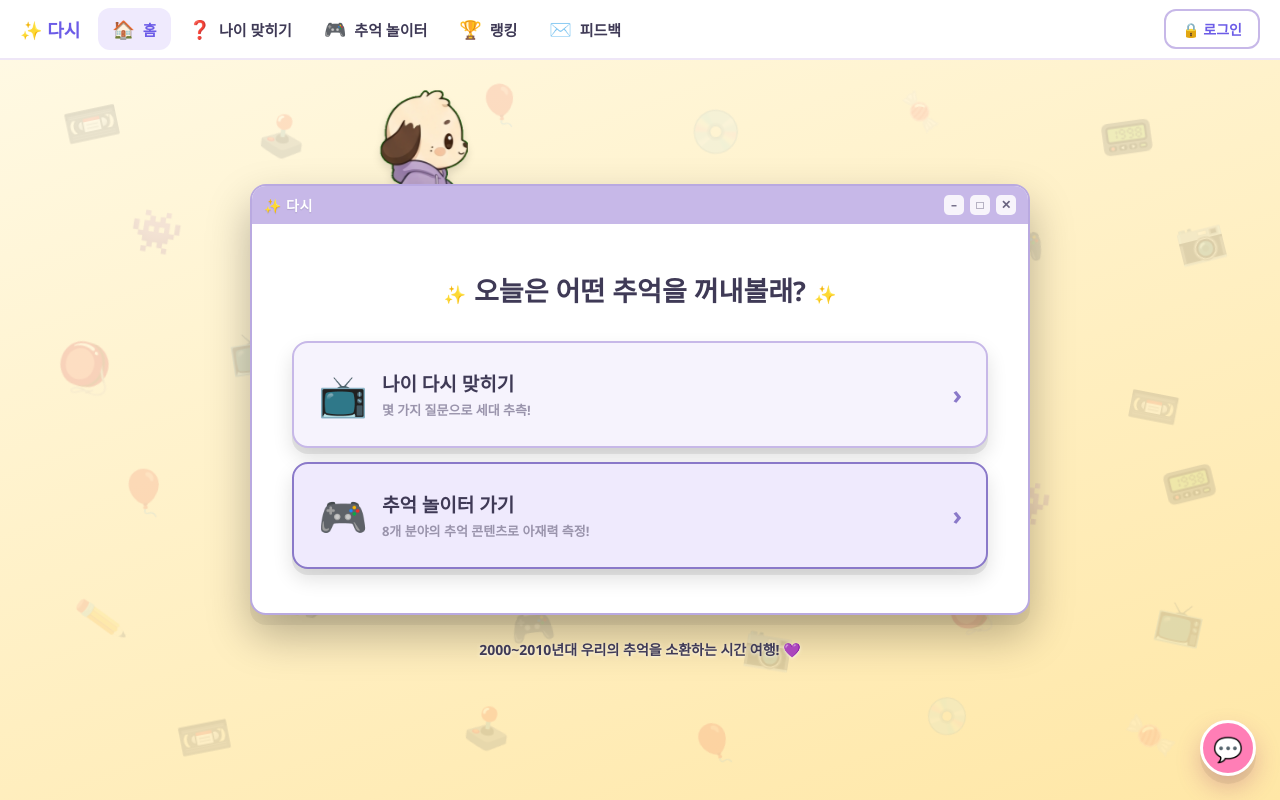
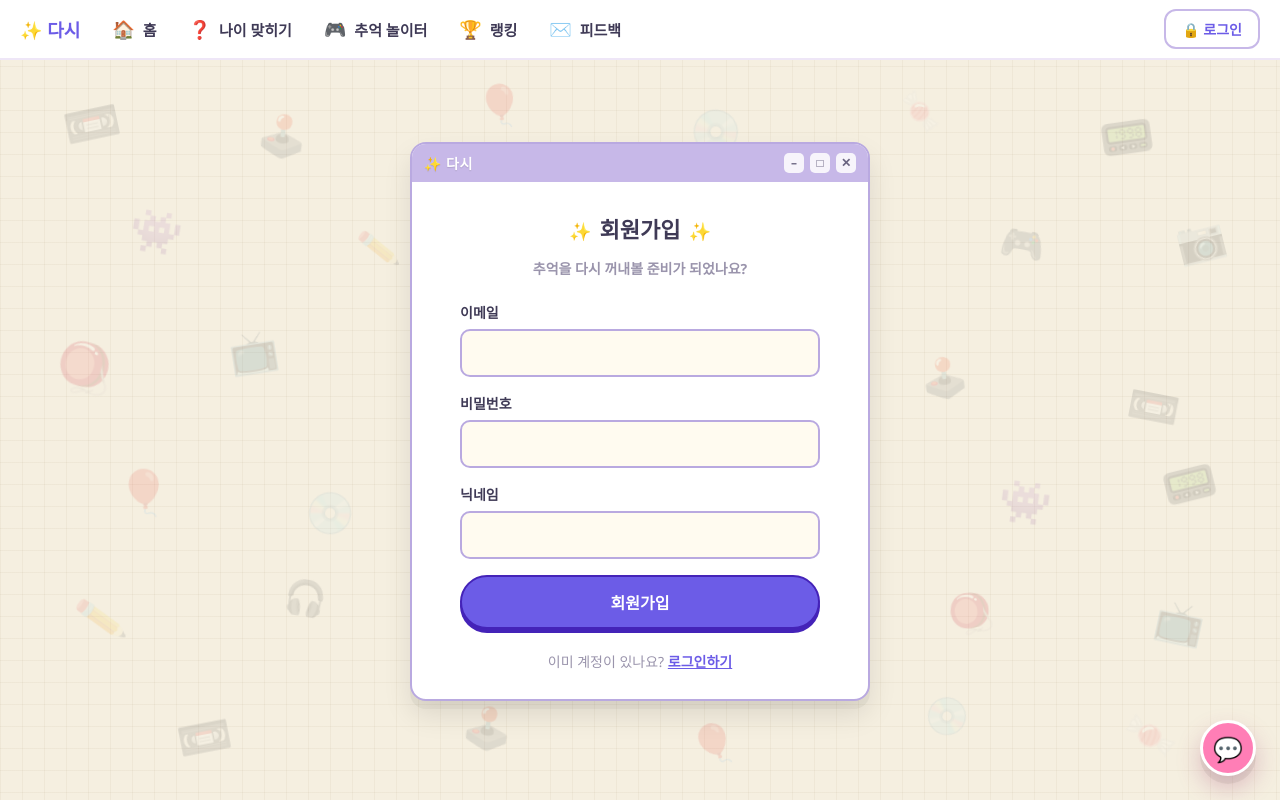
Before and after one commit to MiriKim79/DASI, a React (Vite) app in the folder frontend/: page /signup in a window 1280 px wide. Before the commit this address led to /. Built offline with nearby package versions, Linux system fonts and the light colour scheme; no server answers; a web font is replaced by a local one.

Commit message:
Feat: 회원가입 화면 및 입력 검증 구현 (#38)

```diff
--- a/frontend/src/App.jsx
+++ b/frontend/src/App.jsx
@@ -7,6 +7,7 @@ import PlaceholderPage from "./pages/PlaceholderPage.jsx";
 import AgeTestStartPage from "./pages/AgeTest/StartPage.jsx";
 import AgeTestQuizPage from "./pages/AgeTest/QuizPage.jsx";
 import AgeTestResultPage from "./pages/AgeTest/ResultPage.jsx";
+import SignupPage from "./pages/Auth/SignupPage.jsx";
 import ChatbotFab from "./components/Chatbot/ChatbotFab.jsx";
 
 // 전체 앱 라우팅. 공통 Layout(사이드바+상단바) 아래에 각 화면이 들어간다.
@@ -40,6 +41,7 @@ export default function App() {
             path="/login"
             element={<PlaceholderPage title="로그인" note="회원/로그인 담당 팀원이 구현할 화면이에요. 🔒" />}
           />
+          <Route path="/signup" element={<SignupPage />} />
         </Route>
         <Route path="*" element={<Navigate to="/" replace />} />
       </Routes>
--- /dev/null
+++ b/frontend/src/pages/Auth/SignupPage.css
@@ -0,0 +1,118 @@
+.signup-page {
+  min-height: calc(100vh - 60px);
+  display: flex;
+  align-items: center;
+  justify-content: center;
+}
+
+.signup-page .retro-window {
+  width: 100%;
+  max-width: 460px;
+}
+
+.signup-page__content {
+  max-width: 360px;
+  margin: 0 auto;
+}
+
+.signup-page__intro {
+  margin: -10px 0 24px;
+  text-align: center;
+  color: var(--muted);
+  font-size: 14px;
+  font-weight: 600;
+}
+
+.signup-form {
+  display: flex;
+  flex-direction: column;
+  gap: 16px;
+}
+
+.signup-form__field {
+  display: flex;
+  flex-direction: column;
+  gap: 7px;
+}
+
+.signup-form__field label {
+  color: var(--ink);
+  font-size: 14px;
+  font-weight: 800;
+}
+
+.signup-form__field input {
+  width: 100%;
+  border: 2px solid var(--win-border);
+  border-radius: 10px;
+  background: #fffbf0;
+  color: var(--ink);
+  font: inherit;
+  padding: 11px 12px;
+}
+
+.signup-form__field input:focus {
+  outline: 3px solid rgba(138, 121, 201, 0.2);
+  border-color: var(--purple-deep);
+}
+
+.signup-form__error {
+  margin: 0;
+  color: #c23a34;
+  font-size: 13px;
+  font-weight: 700;
+}
+
+.signup-form__error--submit {
+  padding: 10px 12px;
+  border: 1px solid #edb4b0;
+  border-radius: 10px;
+  background: #fff1ef;
+}
+
+.signup-form__submit {
+  border: 2px solid #4423b8;
+  border-radius: 999px;
+  background: var(--purple-deep);
+  color: #fff;
+  font: inherit;
+  font-weight: 800;
+  padding: 13px 18px;
+  box-shadow: 0 4px 0 #4423b8;
+  transition: transform 0.12s ease, box-shadow 0.12s ease;
+}
+
+.signup-form__submit:hover:not(:disabled) {
+  transform: translateY(-2px);
+  box-shadow: 0 6px 0 #4423b8;
+}
+
+.signup-form__submit:disabled {
+  cursor: default;
+  opacity: 0.65;
+}
+
+.signup-page__success {
+  margin: 28px 0;
+  padding: 16px;
+  border: 2px solid #83d8bd;
+  border-radius: 12px;
+  background: #effcf6;
+  color: #227258;
+  text-align: center;
+  font-size: 14px;
+  font-weight: 700;
+  line-height: 1.6;
+}
+
+.signup-page__login-link {
+  margin: 22px 0 0;
+  color: var(--muted);
+  text-align: center;
+  font-size: 14px;
+}
+
+.signup-page__login-link a {
+  color: var(--purple-deep);
+  font-weight: 800;
+}
--- /dev/null
+++ b/frontend/src/pages/Auth/SignupPage.jsx
@@ -0,0 +1,172 @@
+import { useState } from "react";
+import { Link, useNavigate } from "react-router-dom";
+import RetroWindow from "../../components/RetroWindow.jsx";
+import { api } from "../../api/client.js";
+import "./SignupPage.css";
+
+const EMAIL_PATTERN = /^[^\s@]+@[^\s@]+\.[^\s@]+$/;
+
+function validateSignup({ email, password, nickname }) {
+  const errors = {};
+
+  if (!email.trim()) {
+    errors.email = "이메일을 입력해 주세요.";
+  } else if (!EMAIL_PATTERN.test(email.trim())) {
+    errors.email = "올바른 이메일 형식을 입력해 주세요.";
+  }
+
+  if (!password) {
+    errors.password = "비밀번호를 입력해 주세요.";
+  } else if (password.length < 8) {
+    errors.password = "비밀번호는 최소 8자 이상이어야 합니다.";
+  }
+
+  if (!nickname.trim()) {
+    errors.nickname = "닉네임을 입력해 주세요.";
+  } else if (nickname.trim().length > 50) {
+    errors.nickname = "닉네임은 최대 50자까지 입력할 수 있습니다.";
+  }
+
+  return errors;
+}
+
+export default function SignupPage() {
+  const navigate = useNavigate();
+  const [form, setForm] = useState({ email: "", password: "", nickname: "" });
+  const [errors, setErrors] = useState({});
+  const [submitError, setSubmitError] = useState("");
+  const [isSubmitting, setIsSubmitting] = useState(false);
+  const [isSuccess, setIsSuccess] = useState(false);
+
+  const handleChange = (event) => {
+    const { name, value } = event.target;
+    setForm((current) => ({ ...current, [name]: value }));
+    setErrors((current) => ({ ...current, [name]: "" }));
+    setSubmitError("");
+  };
+
+  const handleSubmit = async (event) => {
+    event.preventDefault();
+    const nextErrors = validateSignup(form);
+    setErrors(nextErrors);
+    setSubmitError("");
+
+    if (Object.keys(nextErrors).length > 0) return;
+
+    setIsSubmitting(true);
+    try {
+      await api.signup({
+        email: form.email.trim(),
+        password: form.password,
+        nickname: form.nickname.trim(),
+      });
+      setIsSuccess(true);
+      window.setTimeout(() => navigate("/login"), 900);
+    } catch (error) {
+      const message = error instanceof Error ? error.message : "";
+      if (message && message !== "요청에 실패했어요." && message !== "[object Object]") {
+        setSubmitError(message);
+      } else if (message === "[object Object]") {
+        setSubmitError("입력 내용을 다시 확인해 주세요.");
+      } else {
+        setSubmitError("회원가입에 실패했어요. 잠시 후 다시 시도해주세요.");
+      }
+    } finally {
+      setIsSubmitting(false);
+    }
+  };
+
+  return (
+    <div className="page signup-page">
+      <RetroWindow>
+        <section className="signup-page__content" aria-labelledby="signup-title">
+          <h1 id="signup-title" className="window-heading">
+            <span className="sparkle">✨</span>
+            회원가입
+            <span className="sparkle">✨</span>
+          </h1>
+          <p className="signup-page__intro">추억을 다시 꺼내볼 준비가 되었나요?</p>
+
+          {isSuccess ? (
+            <p className="signup-page__success" role="status">
+              회원가입이 완료됐어요. 로그인 화면으로 이동합니다.
+            </p>
+          ) : (
+            <form className="signup-form" onSubmit={handleSubmit} noValidate>
+              <div className="signup-form__field">
+                <label htmlFor="signup-email">이메일</label>
+                <input
+                  id="signup-email"
+                  name="email"
+                  type="email"
+                  autoComplete="email"
+                  value={form.email}
+                  onChange={handleChange}
+                  aria-invalid={Boolean(errors.email)}
+                  aria-describedby={errors.email ? "signup-email-error" : undefined}
+                />
+                {errors.email && (
+                  <p id="signup-email-error" className="signup-form__error">
+                    {errors.email}
+                  </p>
+                )}
+              </div>
+
+              <div className="signup-form__field">
+                <label htmlFor="signup-password">비밀번호</label>
+                <input
+                  id="signup-password"
+                  name="password"
+                  type="password"
+                  autoComplete="new-password"
+                  value={form.password}
+                  onChange={handleChange}
+                  aria-invalid={Boolean(errors.password)}
+                  aria-describedby={errors.password ? "signup-password-error" : undefined}
+                />
+                {errors.password && (
+                  <p id="signup-password-error" className="signup-form__error">
+                    {errors.password}
+                  </p>
+                )}
+              </div>
+
+              <div className="signup-form__field">
+                <label htmlFor="signup-nickname">닉네임</label>
+                <input
+                  id="signup-nickname"
+                  name="nickname"
+                  type="text"
+                  autoComplete="nickname"
+                  value={form.nickname}
+                  onChange={handleChange}
+                  aria-invalid={Boolean(errors.nickname)}
+                  aria-describedby={errors.nickname ? "signup-nickname-error" : undefined}
+                />
+                {errors.nickname && (
+                  <p id="signup-nickname-error" className="signup-form__error">
+                    {errors.nickname}
+                  </p>
+                )}
+              </div>
+
+              {submitError && (
+                <p className="signup-form__error signup-form__error--submit" role="alert">
+                  {submitError}
+                </p>
+              )}
+
+              <button type="submit" className="signup-form__submit" disabled={isSubmitting}>
+                {isSubmitting ? "회원가입 중..." : "회원가입"}
+              </button>
+            </form>
+          )}
+
+          <p className="signup-page__login-link">
+            이미 계정이 있나요? <Link to="/login">로그인하기</Link>
+          </p>
+        </section>
+      </RetroWindow>
+    </div>
+  );
+}
```
